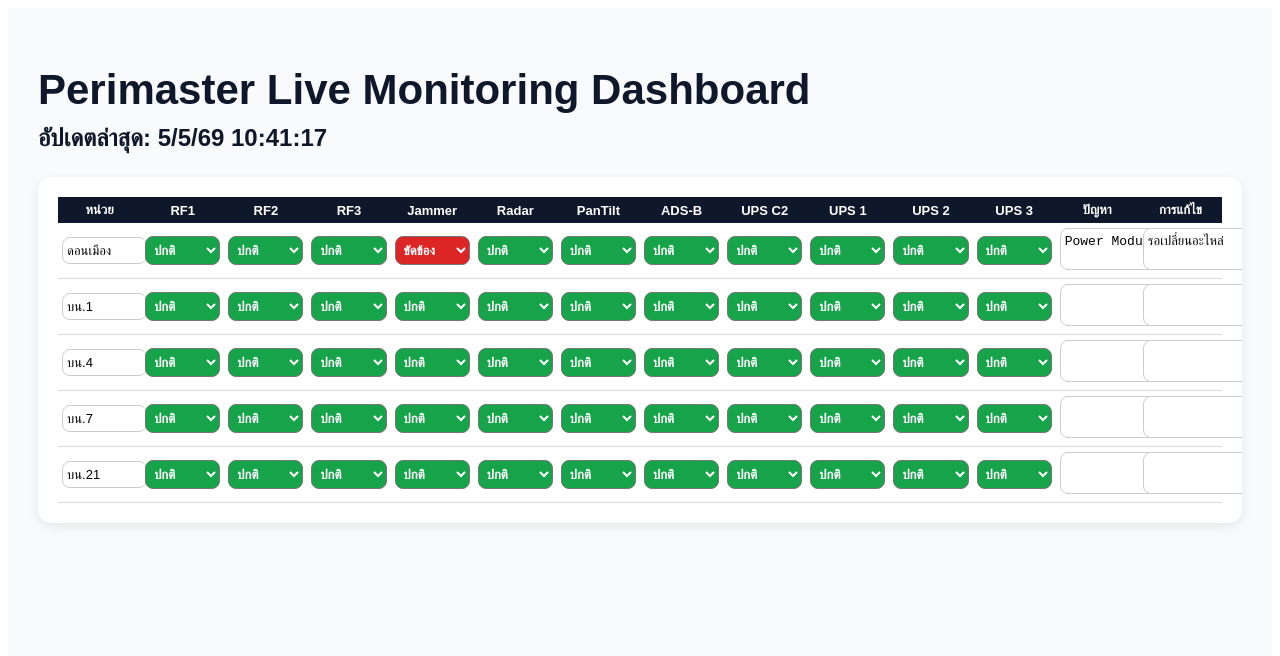
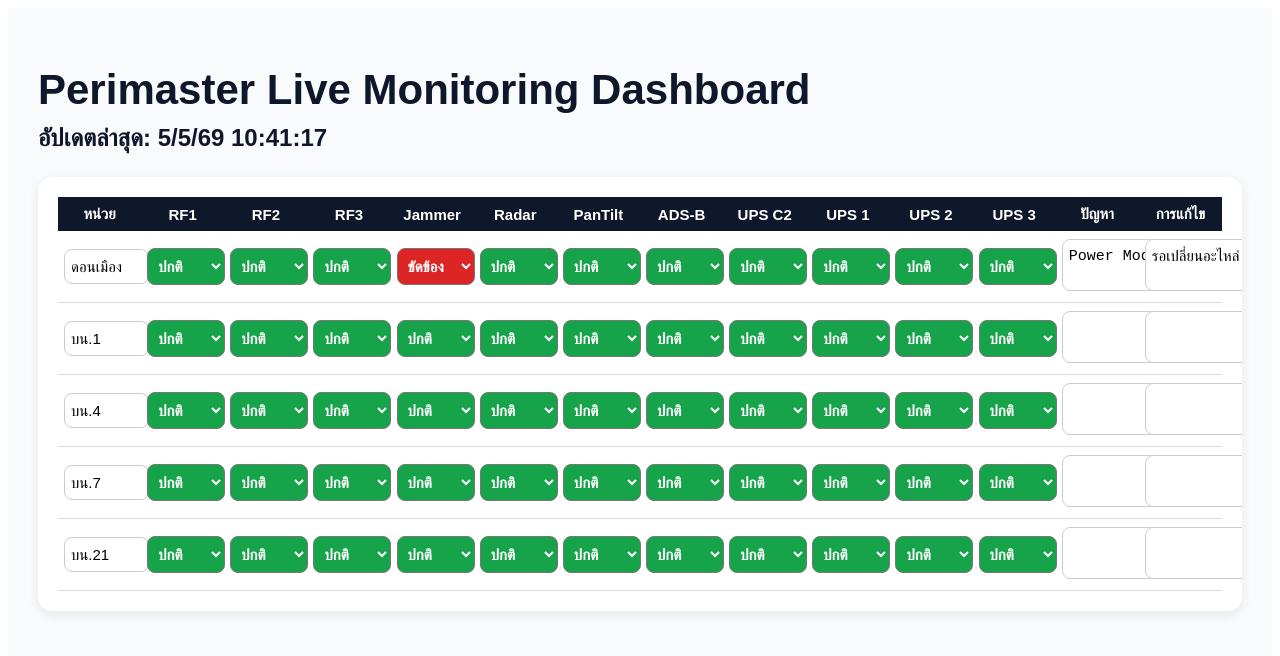
Before and after one commit to natchon5865/perimaster-dashboard, a Next.js app: page / in a window 1280 px wide. Shown: the top 656 px of the page. Built offline with nearby package versions, Linux system fonts and the light colour scheme.

Commit message:
Update page.tsx

```diff
--- a/app/page.tsx
+++ b/app/page.tsx
@@ -159,8 +159,8 @@ export default function LiveDashboard() {
                 <th
                   key={h}
                   style={{
-                    padding: "5px 4px",
-                    fontSize: "13px",
+                    padding: "8px 6px",
+                    fontSize: "15px",
                     textAlign: "center",
                   }}
                 >
@@ -176,8 +176,8 @@ export default function LiveDashboard() {
                   <td
                     key={field}
                     style={{
-                      padding: "5px 4px",
-                      fontSize: "13px",
+                      padding: "8px 6px",
+                      fontSize: "15px",
                       textAlign: field === "unit" ? "left" : "center",
                     }}
                   >
@@ -187,9 +187,9 @@ export default function LiveDashboard() {
                         onChange={(e) => updateRow(idx, field, e.target.value)}
                         style={{
                           width: "100%",
-                          minWidth: "60px",
-                          padding: "5px 4px",
-                          fontSize: "13px",
+                          minWidth: "70px",
+                          padding: "8px 6px",
+                          fontSize: "15px",
                           borderRadius: "8px",
                           border: "1px solid #ccc",
                         }}
@@ -200,13 +200,13 @@ export default function LiveDashboard() {
                         onChange={(e) => updateRow(idx, field, e.target.value)}
                         style={{
                           width: "100%",
-                          minWidth: "52px",
-                          padding: "5px 4px",
+                          minWidth: "78px",
+                          padding: "8px 6px",
                           borderRadius: "8px",
                           background: badgeColor((row as any)[field]),
                           color: "white",
                           fontWeight: "bold",
-                          fontSize: "13px",
+                          fontSize: "15px",
                         }}
                       >
                         <option>ปกติ</option>
@@ -220,13 +220,13 @@ export default function LiveDashboard() {
                         rows={2}
                         style={{
                           width: "100%",
-                          minWidth: "380px",
-                          padding: "5px 4px",
+                          minWidth: "520px",
+                          padding: "8px 6px",
                           resize: "vertical",
                           wordBreak: "break-word",
                           borderRadius: "8px",
                           border: "1px solid #ccc",
-                          fontSize: "13px",
+                          fontSize: "15px",
                         }}
                       />
                     )}
```
